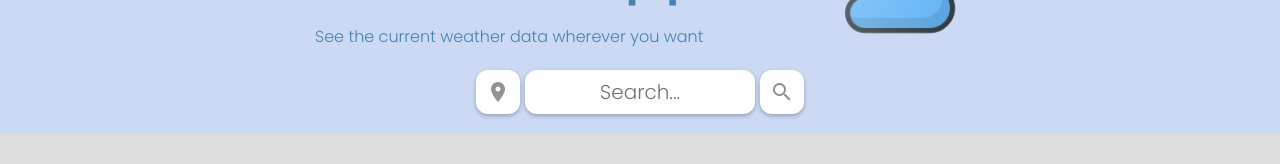
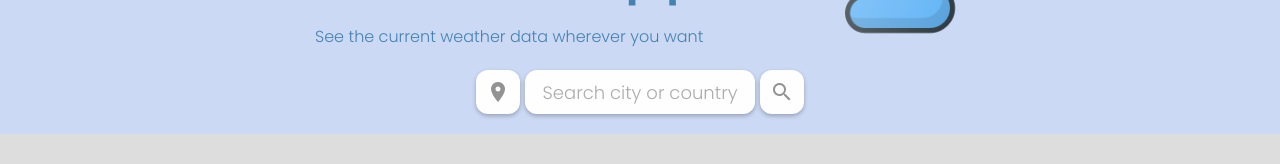
Before and after one commit to Ali-Guliyev/weather-app, a Vue app: page / in a window 1280 px wide. Shown: the part 127-291 px from the top of the page. Built offline with nearby package versions, Linux system fonts and the light colour scheme; no server answers.

Commit message:
changed input placeholder text

```diff
--- a/src/assets/styles.css
+++ b/src/assets/styles.css
@@ -44,6 +44,11 @@ header {
 
 .header__searchInput {
   width: 230px;
+}
+
+.header__searchInput::-webkit-input-placeholder {
+  color: #acacac;
+  font-size: 18px;
 }
 
 .header__searchInput,
--- a/src/views/Header.vue
+++ b/src/views/Header.vue
@@ -21,7 +21,7 @@
       <input
         class="header__searchInput"
         spellcheck="false"
-        placeholder="Search..."
+        placeholder="Search city or country"
         :value="query"
         @keypress="
           (e) => {
```
